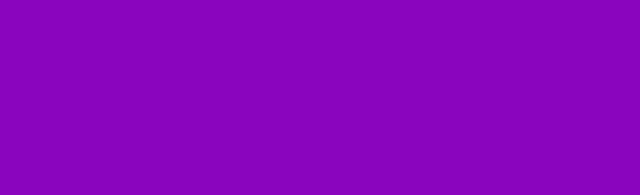
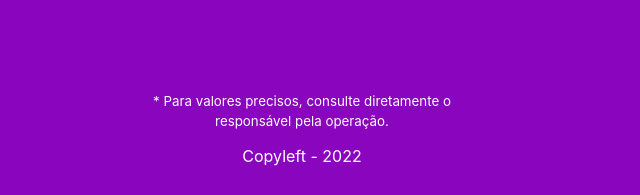
Before and after one commit to tuliopxavier/smart-currency-converter, a React (Vite) app: page / in a window 1280 px wide. Shown: the part 602-797 px from the top of the page, without its empty margins (338-978 px from the left). Built offline with nearby package versions, Linux system fonts and the light colour scheme; no server answers.

Commit message:
:recycle: refactor code

```diff
--- a/src/App.tsx
+++ b/src/App.tsx
@@ -61,6 +61,10 @@ function App() {
 
         <h1> <span>R$</span> {realValue.toFixed(2)} </h1>
       </form>
+      <footer style={{ color: banksData[bankId].textColor }}>
+        <p><small>* Para valores precisos, consulte diretamente o responsável pela operação.</small></p>
+        <p>Copyleft - 2022</p>
+      </footer>
     </StyledMain>
   );
 }
--- a/src/styles/StyledMain.ts
+++ b/src/styles/StyledMain.ts
@@ -4,9 +4,10 @@ export const StyledMain = styled.main`
     display: flex;
     align-items: center;
     justify-content: center;
+    flex-direction: column;
 
-    width: 100%;
-    height: 100vh;
+    width: 100vw;
+    min-height: 100vh;
 
     transition: background-color .5s ease;
 
@@ -14,7 +15,7 @@ export const StyledMain = styled.main`
         display: flex;
         flex-direction: column;
         max-width: 16rem;
-        margin: 1.5rem .5rem;
+        margin: 4rem .5rem 6rem;
 
         word-break: break-all;
         overflow: visible;
@@ -69,4 +70,12 @@ export const StyledMain = styled.main`
         }
     }
 
+    & footer {
+        position: absolute;
+        bottom: 0;
+        text-align: center;
+        max-width: 20rem;
+        padding: 1rem;
+    }
+
 `;
```
